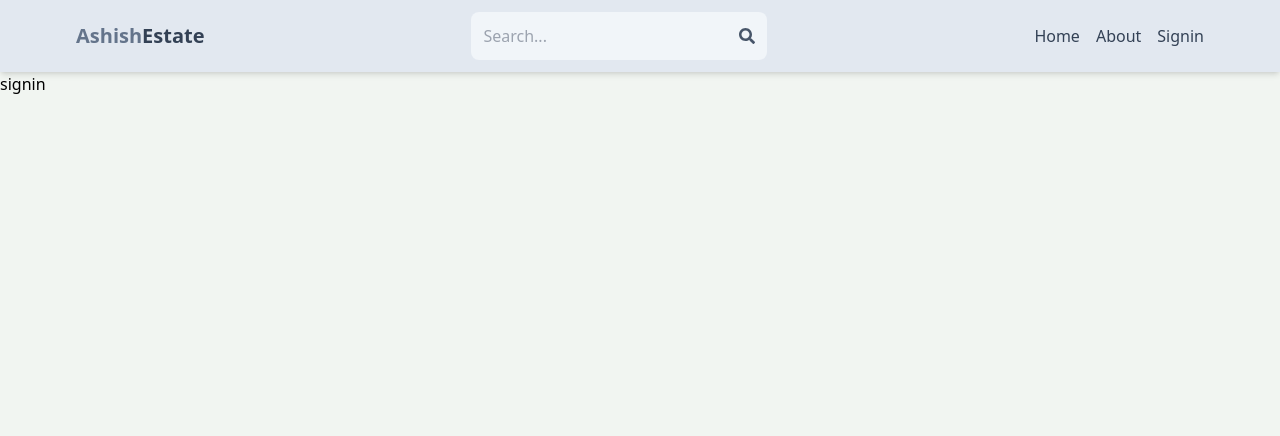
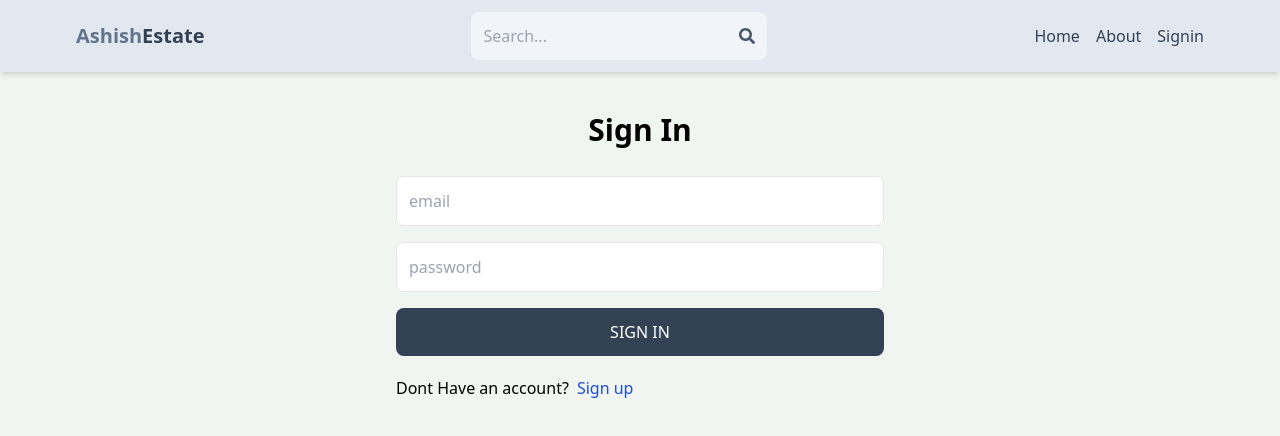
Before and after one commit to ashish261999/realestate-project-frontend, a React (Create React App) app: page /sign-in in a window 1280 px wide. Shown: the top 436 px of the page. Built offline with nearby package versions, Linux system fonts and the light colour scheme.

Commit message:
sign in created and redux used

```diff
--- a/package.json
+++ b/package.json
@@ -3,14 +3,18 @@
   "version": "0.1.0",
   "private": true,
   "dependencies": {
+    "@reduxjs/toolkit": "^1.9.7",
     "@testing-library/jest-dom": "^5.17.0",
     "@testing-library/react": "^13.4.0",
     "@testing-library/user-event": "^13.5.0",
+    "body-parser": "^1.20.2",
     "react": "^18.2.0",
     "react-dom": "^18.2.0",
     "react-icons": "^4.12.0",
+    "react-redux": "^8.1.3",
     "react-router-dom": "^6.20.0",
     "react-scripts": "5.0.1",
+    "redux": "^4.2.1",
     "web-vitals": "^2.1.4"
   },
   "scripts": {
--- a/src/App.js
+++ b/src/App.js
@@ -1,4 +1,3 @@
-
 import './App.css';
 import Header from './component/header';
 import {BrowserRouter , Routes , Route} from "react-router-dom";
--- a/src/pages/signin.js
+++ b/src/pages/signin.js
@@ -1,11 +1,125 @@
-import React from 'react'
+import React, { useState } from "react";
+import { Link , useNavigate } from "react-router-dom";
+import { useDispatch, useSelector } from 'react-redux';
+import {
+  signInStart,
+  signInSuccess,
+  signInFailure,
+} from '../redux/user/userslice';
 
-const Signin = () => {
+const  Signin =()=> {
+  const [formData, setFormData] = useState({});
+  const { loading, error } = useSelector((state) => state.user);
+  const navigate = useNavigate();
+  const dispatch = useDispatch();
+  const handlechange = (e) => {
+    setFormData({
+      ...formData,
+      [e.target.id]: e.target.value,
+    });
+  };
+  const handlesubmit = async (e) => {
+    e.preventDefault();
+    try {
+      dispatch(signInStart());
+      const res = await fetch('http://localhost:8080/api/sign-in', {
+        method: 'POST',
+        headers: {
+          'Content-Type': 'application/json',
+        },
+        body: JSON.stringify(formData),
+      });
+      const data = await res.json();
+      console.log(data);
+      if (data.success === false) {
+        dispatch(signInFailure(data.message));
+        return;
+      }
+      dispatch(signInSuccess(data));
+      navigate('/');
+    } catch (error) {
+      dispatch(signInFailure(error.message));
+    }
+  };
+// const Signin = () => {
+//    const [formData , setFormData] = useState({});
+//    const [error , setError] = useState(null);
+//    const [loading, setLoading] = useState(false);
+//    const navigate = useNavigate();
+
+//   const handlechange= (e)=>{
+
+//     setFormData({
+
+//       ...formData ,
+//       [e.target.id]: e.target.value
+//   });
+// };
+
+//   const handlesubmit = async(e)=>{
+//     try{
+//     setLoading(true);
+//         e.preventDefault();
+//         const  res = await fetch("http://localhost:8080/api/sign-in" ,{
+//           method: "POST",
+//           headers:{
+//             "Content-Type" : "application/json",
+//           },
+//           body:JSON.stringify(formData),
+
+//         });
+//         const data = await res.json();
+//         if(data.success === false){
+//           setError(data.message);
+//           setLoading(false);
+//           return;
+//         }
+//           setLoading(false);
+//         setError(null);
+//         navigate("/")
+//       }catch (error){
+//         setError(error.message);
+//         setLoading(false);
+//       }
+
+//   };
+
   return (
-    <div>
-      signin
+    <div className="p-3 max-w-lg mx-auto">
+      <h1 className="text-3xl text-center font-semibold my-7">Sign In</h1>
+      <form onSubmit={handlesubmit} className="flex flex-col gap-4">
+        <input
+          type="email"
+          placeholder="email"
+          className="border p-3 rounded-lg"
+          id="email"
+          onChange={handlechange}
+        />
+        <input
+          type="password"
+          placeholder="password"
+          className="border p-3 rounded-lg"
+          id="password"
+          onChange={handlechange}
+        />
+        <button disabled={loading}
+          className="bg-slate-700 text-white p-3
+        rounded-lg uppercase hover:opacity-95
+        disabled:opacity-80"
+        >
+        {loading ? "Loading...": "Sign In"}
+        </button>
+      </form>
+      <div className="flex  gap-2 mt-5">
+        <p>Dont Have an account? </p>
+        <Link to={"/sign-up"}>
+          <span className="text-blue-700">Sign up </span>
+        </Link>
+      </div>
+      {error && <p className="text-red-500 mt-5">{error}</p>}
     </div>
-  )
-}
+  );
 
-export default Signin
+};
+
+export default Signin;
--- a/src/pages/signup.js
+++ b/src/pages/signup.js
@@ -8,9 +8,7 @@ const Signup = () => {
    const navigate = useNavigate();
 
   const handlechange= (e)=>{
-
     setFormData({
-
       ...formData ,
       [e.target.id]: e.target.value
   });
@@ -87,6 +85,7 @@ const Signup = () => {
           <span className="text-blue-700">Sign in </span>
         </Link>
       </div>
+      {error && <p className="text-red-500 mt-5">{error}</p>}
     </div>
   );
 };
--- /dev/null
+++ b/src/redux/store.js
@@ -0,0 +1,24 @@
+import {  configureStore } from '@reduxjs/toolkit';
+import userReducer from './user/userslice';
+// import { persistReducer, persistStore } from 'redux-persist';
+// import storage from 'redux-persist/lib/storage';
+
+// const rootReducer = combineReducers({ user: userReducer });
+
+// const persistConfig = {
+//   key: 'root',
+//   storage,
+//   version: 1,
+// };
+
+// const persistedReducer = persistReducer(persistConfig, rootReducer);
+
+export const store = configureStore({
+  reducer: {user:userReducer},
+  middleware: (getDefaultMiddleware) =>
+    getDefaultMiddleware({
+      serializableCheck: false,
+    }),
+});
+
+// export const persistor = persistStore(store);
--- /dev/null
+++ b/src/redux/user/userslice.js
@@ -0,0 +1,80 @@
+import { createSlice } from '@reduxjs/toolkit';
+
+const initialState = {
+  currentUser: null,
+  error: null,
+  loading: false,
+};
+
+const userSlice = createSlice({
+  name: 'user',
+  initialState,
+  reducers: {
+    signInStart: (state) => {
+      state.loading = true;
+    },
+    signInSuccess: (state, action) => {
+      state.currentUser = action.payload;
+      state.loading = false;
+      state.error = null;
+    },
+    signInFailure: (state, action) => {
+      state.error = action.payload;
+      state.loading = false;
+    },
+//     updateUserStart: (state) => {
+//       state.loading = true;
+//     },
+//     updateUserSuccess: (state, action) => {
+//       state.currentUser = action.payload;
+//       state.loading = false;
+//       state.error = null;
+//     },
+//     updateUserFailure: (state, action) => {
+//       state.error = action.payload;
+//       state.loading = false;
+//     },
+//     deleteUserStart: (state) => {
+//       state.loading = true;
+//     },
+//     deleteUserSuccess: (state) => {
+//       state.currentUser = null;
+//       state.loading = false;
+//       state.error = null;
+//     },
+//     deleteUserFailure: (state, action) => {
+//       state.error = action.payload;
+//       state.loading = false;
+//     },
+//     signOutUserStart: (state) => {
+//       state.loading = true;
+//     },
+//     signOutUserSuccess: (state) => {
+//       state.currentUser = null;
+//       state.loading = false;
+//       state.error = null;
+//     },
+//     signOutUserFailure: (state, action) => {
+//       state.error = action.payload;
+//       state.loading = false;
+//     },
+//   },
+  }
+});
+
+export const {
+  signInStart,
+  signInSuccess,
+  signInFailure,
+//   updateUserFailure,
+//   updateUserSuccess,
+//   updateUserStart,
+//   deleteUserFailure,
+//   deleteUserSuccess,
+//   deleteUserStart,
+//   signOutUserFailure,
+//   signOutUserSuccess,
+//   signOutUserStart,
+} = userSlice.actions;
+
+export default userSlice.reducer;
```
Also changed, not shown: src/index.js (+6 -2 lines), 1 other file (tests, documents, lock files or other folders).
